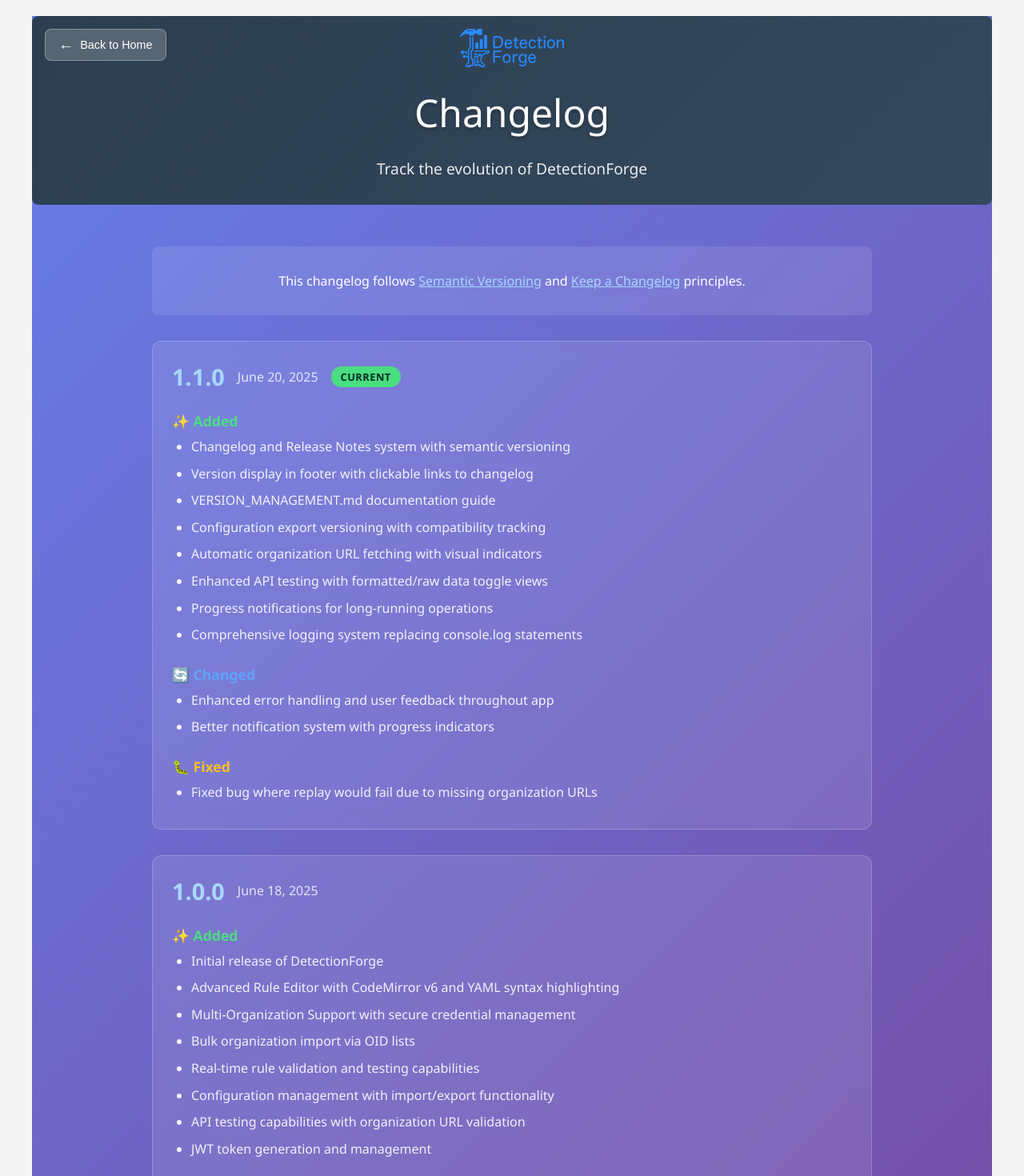
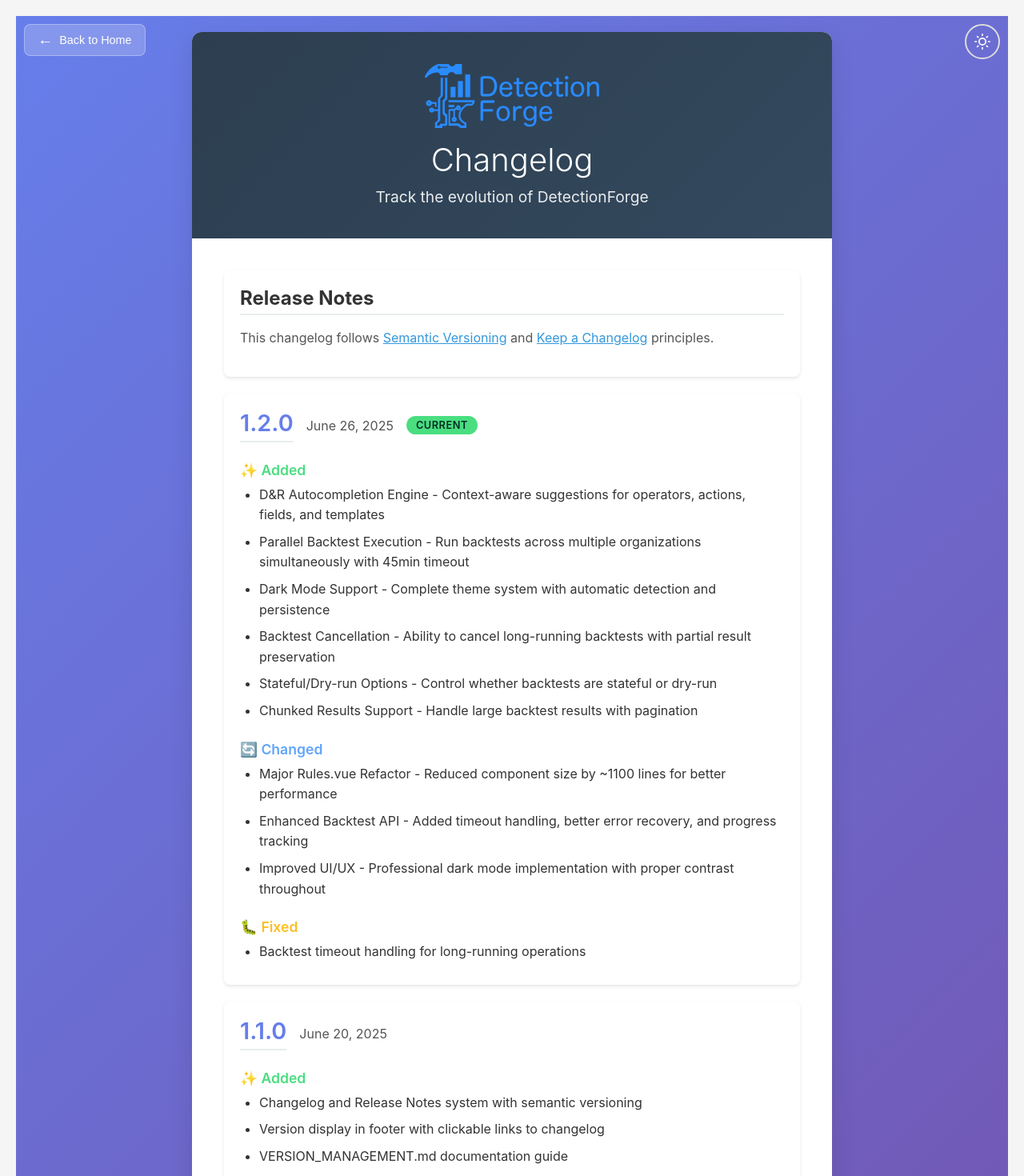
Before and after one commit to Digital-Defense-Institute/lc-detectionforge, a Vue app: page /changelog in a window 1280 px wide. Shown: the top 1470 px of the page at 80% size. Built offline with nearby package versions, Linux system fonts and the light colour scheme.

Commit message:
dark mode + changelog

```diff
--- a/package.json
+++ b/package.json
@@ -1,7 +1,7 @@
 {
   "name": "lc-detectionforge",
   "description": "A comprehensive detection engineering environment for crafting, validating, and testing LimaCharlie detection rules",
-  "version": "1.1.0",
+  "version": "1.2.0",
   "private": true,
   "type": "module",
   "license": "AGPL-3.0-or-later",
--- a/src/assets/styles.css
+++ b/src/assets/styles.css
@@ -169,6 +169,22 @@
   transition: background-color var(--transition-speed) ease, color var(--transition-speed) ease;
 }
 
+/* Global link styles */
+a {
+  color: var(--link-color);
+  text-decoration: underline;
+  transition: color var(--transition-speed) ease;
+}
+
+a:hover {
+  color: var(--link-hover-color);
+  text-decoration: underline;
+}
+
+a:visited {
+  color: var(--link-color);
+}
+
 /* Home page specific body styles */
 body.home {
   background: var(--gradient-primary);
@@ -241,8 +257,9 @@
 
 .header-theme-toggle {
   position: absolute;
-  top: 20px;
-  right: 20px;
+  top: 30px;
+  right: 30px;
+  z-index: 10;
 }
 
 .header p {
@@ -1375,7 +1392,7 @@
 
 .cta-section {
   background: var(--gradient-primary);
-  color: var(--text-inverse);
+  color: white;
   padding: 30px 40px;
   text-align: center;
   margin: 30px 0 0 0;
@@ -1387,8 +1404,33 @@
   display: inline-block;
 }
 
+/* Override button colors in CTA section for proper contrast */
+.cta-section .btn.home {
+  background: white;
+  color: var(--brand-purple);
+}
+
+.cta-section .btn.home:hover {
+  background: rgba(255, 255, 255, 0.9);
+  transform: translateY(-2px);
+  box-shadow: 0 5px 15px rgba(0, 0, 0, 0.3);
+}
+
+.cta-section .btn-secondary.home {
+  background: transparent;
+  color: white;
+  border: 2px solid white;
+}
+
+.cta-section .btn-secondary.home:hover {
+  background: rgba(255, 255, 255, 0.1);
+  color: white;
+  border-color: white;
+}
+
 .cta-section h2 {
   margin-bottom: 15px;
+  color: white;
 }
 
 .cta-title {
@@ -1397,6 +1439,7 @@
 
 .cta-section p {
   margin-bottom: 25px;
+  color: white;
 }
 
 .steps {
@@ -2931,9 +2974,10 @@
 }
 
 .org-matches .matches-header {
-  background: #f1f3f4;
+  background: var(--bg-tertiary);
   padding: 12px 15px;
   margin-bottom: 15px;
+  transition: background var(--transition-speed) ease;
 }
 
 .org-matches .matches-header h6 {
--- a/src/components/Changelog.vue
+++ b/src/components/Changelog.vue
@@ -17,21 +17,24 @@
 -->
 
 <template>
-  <div class="container">
-    <div class="header">
-      <div class="nav">
+  <body class="home">
+    <div class="container home">
+      <div class="header home">
+        <div class="header-theme-toggle">
+          <ThemeToggle />
+        </div>
         <button class="nav-button" @click="navigateHome">
           <span class="icon">←</span>
           Back to Home
         </button>
-      </div>
-      <Logo variant="blue" size="medium" />
+        <Logo variant="auto" size="large" />
         <h1>Changelog</h1>
-      <p class="subtitle">Track the evolution of DetectionForge</p>
+        <p>Track the evolution of DetectionForge</p>
       </div>
 
       <div class="content">
-      <div class="changelog-info">
+        <div class="section">
+          <h2>Release Notes</h2>
           <p>
             This changelog follows
             <a href="https://semver.org/" target="_blank" rel="noopener noreferrer"
@@ -45,8 +48,7 @@
           </p>
         </div>
 
-      <div class="changelog-entries">
-        <div v-for="entry in changelog" :key="entry.version" class="changelog-entry">
+        <div v-for="entry in changelog" :key="entry.version" class="section">
           <div class="version-header">
             <div class="version-info">
               <h2 class="version">{{ entry.version }}</h2>
@@ -93,12 +95,13 @@
           </div>
         </div>
       </div>
-    </div>
 
-    <div class="footer">
+      <div class="footer home">
         <p>
           Made with <span class="heart">💙</span> by
-        <a href="https://digitaldefenseinstitute.com" target="_blank">Digital Defense Institute</a>
+          <a href="https://digitaldefenseinstitute.com" target="_blank"
+            >Digital Defense Institute</a
+          >
           •
           <a href="https://github.com/Digital-Defense-Institute/lc-detectionforge" target="_blank"
             >Open Source on GitHub</a
@@ -107,11 +110,13 @@
         </p>
       </div>
     </div>
+  </body>
 </template>
 
 <script setup lang="ts">
 import { useRouter } from 'vue-router'
 import Logo from './Logo.vue'
+import ThemeToggle from './ThemeToggle.vue'
 import { getAllChangelog, getCurrentVersion } from '../utils/version'
 
 const router = useRouter()
@@ -133,33 +138,12 @@
 </script>
 
 <style scoped>
-.container {
-  min-height: 100vh;
-  display: flex;
-  flex-direction: column;
-  background: linear-gradient(135deg, #667eea 0%, #764ba2 100%);
-  color: white;
-  font-family: 'Segoe UI', Tahoma, Geneva, Verdana, sans-serif;
-}
-
-.header {
-  text-align: center;
-  padding: 1rem;
-  position: relative;
-  display: flex;
-  flex-direction: column;
-  align-items: center;
-  gap: 1rem;
-}
-
-.nav {
+/* Minimal custom styles - leveraging global CSS classes */
+.nav-button {
   position: absolute;
-  top: 1rem;
-  left: 1rem;
+  top: 30px;
+  left: 30px;
   z-index: 10;
-}
-
-.nav-button {
   background: rgba(255, 255, 255, 0.2);
   border: 1px solid rgba(255, 255, 255, 0.3);
   color: white;
@@ -184,58 +168,7 @@
   font-weight: bold;
 }
 
-.header h1 {
-  font-size: 3rem;
-  margin: 0.5rem 0;
-  font-weight: 300;
-  text-shadow: 0 2px 4px rgba(0, 0, 0, 0.3);
-}
-
-.subtitle {
-  font-size: 1.2rem;
-  opacity: 0.9;
-  margin: 0 0 1rem 0;
-}
-
-.content {
-  flex: 1;
-  max-width: 900px;
-  margin: 0 auto;
-  padding: 2rem 1rem;
-  width: 100%;
-}
-
-.changelog-info {
-  background: rgba(255, 255, 255, 0.1);
-  padding: 1rem;
-  border-radius: 8px;
-  margin-bottom: 2rem;
-  text-align: center;
-}
-
-.changelog-info a {
-  color: #a8d8ff;
-  text-decoration: underline;
-}
-
-.changelog-info a:hover {
-  color: white;
-}
-
-.changelog-entries {
-  display: flex;
-  flex-direction: column;
-  gap: 2rem;
-}
-
-.changelog-entry {
-  background: rgba(255, 255, 255, 0.1);
-  border-radius: 12px;
-  padding: 1.5rem;
-  border: 1px solid rgba(255, 255, 255, 0.2);
-  backdrop-filter: blur(10px);
-}
-
+/* Version-specific styling */
 .version-header {
   margin-bottom: 1.5rem;
 }
@@ -251,12 +184,14 @@
   font-size: 1.8rem;
   font-weight: 600;
   margin: 0;
-  color: #a8d8ff;
+  color: var(--brand-purple);
+  transition: color var(--transition-speed) ease;
 }
 
 .date {
-  color: rgba(255, 255, 255, 0.8);
+  color: var(--text-secondary);
   font-size: 1rem;
+  transition: color var(--transition-speed) ease;
 }
 
 .current-badge {
@@ -292,19 +227,15 @@
 .change-type.added {
   color: #4ade80;
 }
-
 .change-type.changed {
   color: #60a5fa;
 }
-
 .change-type.fixed {
   color: #fbbf24;
 }
-
 .change-type.removed {
   color: #f87171;
 }
-
 .change-type.security {
   color: #a78bfa;
 }
@@ -318,30 +249,8 @@
 .change-section li {
   margin-bottom: 0.5rem;
   line-height: 1.6;
-  color: rgba(255, 255, 255, 0.9);
-}
-
-.footer {
-  text-align: center;
-  padding: 2rem 1rem;
-  background: rgba(0, 0, 0, 0.2);
-  border-top: 1px solid rgba(255, 255, 255, 0.1);
-}
-
-.footer p {
-  margin: 0;
-  font-size: 0.9rem;
-  opacity: 0.8;
-}
-
-.footer a {
-  color: #a8d8ff;
-  text-decoration: none;
-}
-
-.footer a:hover {
-  color: white;
-  text-decoration: underline;
+  color: var(--text-primary);
+  transition: color var(--transition-speed) ease;
 }
 
 .heart {
@@ -350,36 +259,11 @@
 }
 
 @media (max-width: 768px) {
-  .header {
-    padding: 0.5rem;
-    gap: 0.5rem;
-  }
-
-  .nav {
+  .nav-button {
     top: 0.5rem;
     left: 0.5rem;
-  }
-
-  .nav-button {
     padding: 0.4rem 0.8rem;
     font-size: 0.8rem;
-  }
-
-  .header h1 {
-    font-size: 2rem;
-    margin: 0.5rem 0;
-  }
-
-  .subtitle {
-    font-size: 1rem;
-  }
-
-  .content {
-    padding: 1rem;
-  }
-
-  .changelog-entry {
-    padding: 1rem;
   }
 
   .version-info {
--- a/src/components/Config.vue
+++ b/src/components/Config.vue
@@ -328,7 +328,7 @@
         <!-- Export Section -->
         <div class="config-actions-section">
           <h4>Export Configuration</h4>
-          <div class="button-group">
+          <div class="button-group export-button-group">
             <button
               class="btn btn-primary"
               :disabled="isExporting || configSummary.totalKeys === 0"
@@ -1496,12 +1496,15 @@
 }
 
 .api-result pre {
-  background: #f8f9fa;
+  background: var(--bg-tertiary);
   padding: 10px;
   border-radius: 4px;
   margin: 10px 0;
   font-size: 12px;
   overflow-x: auto;
+  color: var(--text-primary);
+  border: 1px solid var(--border-secondary);
+  transition: all var(--transition-speed) ease;
 }
 
 /* Multi-select organization styles */
@@ -1609,7 +1612,7 @@
 }
 
 .result-header:hover {
-  background-color: rgba(0, 0, 0, 0.05);
+  background-color: var(--bg-hover);
   border-radius: 4px;
   margin: 0 -8px;
   padding: 8px;
@@ -1624,14 +1627,16 @@
 .result-details {
   margin-top: 8px;
   padding-left: 16px;
-  border-left: 2px solid #dee2e6;
+  border-left: 2px solid var(--border-secondary);
+  transition: border-color var(--transition-speed) ease;
 }
 
 /* Formatted API data display */
 .data-controls {
   margin-bottom: 10px;
   padding-bottom: 10px;
-  border-bottom: 1px solid #e9ecef;
+  border-bottom: 1px solid var(--border-tertiary);
+  transition: border-color var(--transition-speed) ease;
 }
 
 .toggle-view-btn {
@@ -1651,29 +1656,33 @@
 
 .formatted-data {
   background-color: var(--bg-tertiary);
-  border: 1px solid #dee2e6;
+  border: 1px solid var(--border-secondary);
   border-radius: 6px;
   padding: 15px;
   margin: 10px 0;
+  transition: all var(--transition-speed) ease;
 }
 
 .raw-data {
-  background: #f8f9fa;
+  background: var(--bg-tertiary);
   padding: 15px;
   border-radius: 6px;
   margin: 10px 0;
   font-size: 0.8em;
   overflow-x: auto;
-  border: 1px solid #dee2e6;
+  border: 1px solid var(--border-secondary);
   max-height: 400px;
   overflow-y: auto;
+  color: var(--text-primary);
+  transition: all var(--transition-speed) ease;
 }
 
 .data-row {
   display: flex;
   align-items: center;
   padding: 6px 0;
-  border-bottom: 1px solid #e9ecef;
+  border-bottom: 1px solid var(--border-tertiary);
+  transition: border-color var(--transition-speed) ease;
 }
 
 .data-row:last-child {
@@ -1694,7 +1703,9 @@
   padding: 2px 6px;
   border-radius: 3px;
   background-color: var(--bg-secondary);
-  border: 1px solid #e9ecef;
+  border: 1px solid var(--border-tertiary);
+  color: var(--text-primary);
+  transition: all var(--transition-speed) ease;
 }
 
 .data-value.value-neutral {
@@ -1715,7 +1726,7 @@
 }
 
 .data-value.value-default {
-  color: #333;
+  color: var(--text-primary);
   background-color: var(--bg-secondary);
 }
 
@@ -2046,6 +2057,11 @@
   color: #721c24;
 }
 
+/* Center the export button */
+.export-button-group {
+  justify-content: center;
+}
+
 /* Responsive modal */
 @media (max-width: 768px) {
   .modal-content {
--- a/src/components/ThemeToggle.vue
+++ b/src/components/ThemeToggle.vue
@@ -92,7 +92,7 @@
   display: flex;
   align-items: center;
   justify-content: center;
-  color: var(--theme-toggle-icon-color, #666);
+  color: white;
   transition: transform 0.3s ease;
 }
 
@@ -101,7 +101,7 @@
 }
 
 .theme-toggle--dark .theme-toggle__icon {
-  color: var(--theme-toggle-dark-icon-color, #ccc);
+  color: white;
 }
 
 /* Animation for icon transitions */
--- a/src/utils/version.ts
+++ b/src/utils/version.ts
@@ -35,6 +35,26 @@
 }
 
 export const CHANGELOG: ChangelogEntry[] = [
+  {
+    version: '1.2.0',
+    date: '2025-06-26',
+    changes: {
+      added: [
+        'D&R Autocompletion Engine - Context-aware suggestions for operators, actions, fields, and templates',
+        'Parallel Backtest Execution - Run backtests across multiple organizations simultaneously with 45min timeout',
+        'Dark Mode Support - Complete theme system with automatic detection and persistence',
+        'Backtest Cancellation - Ability to cancel long-running backtests with partial result preservation',
+        'Stateful/Dry-run Options - Control whether backtests are stateful or dry-run',
+        'Chunked Results Support - Handle large backtest results with pagination',
+      ],
+      changed: [
+        'Major Rules.vue Refactor - Reduced component size by ~1100 lines for better performance',
+        'Enhanced Backtest API - Added timeout handling, better error recovery, and progress tracking',
+        'Improved UI/UX - Professional dark mode implementation with proper contrast throughout',
+      ],
+      fixed: ['Backtest timeout handling for long-running operations'],
+    },
+  },
   {
     version: '1.1.0',
     date: '2025-06-20',
```
Lines whose indentation alone changed are shown as unchanged.
